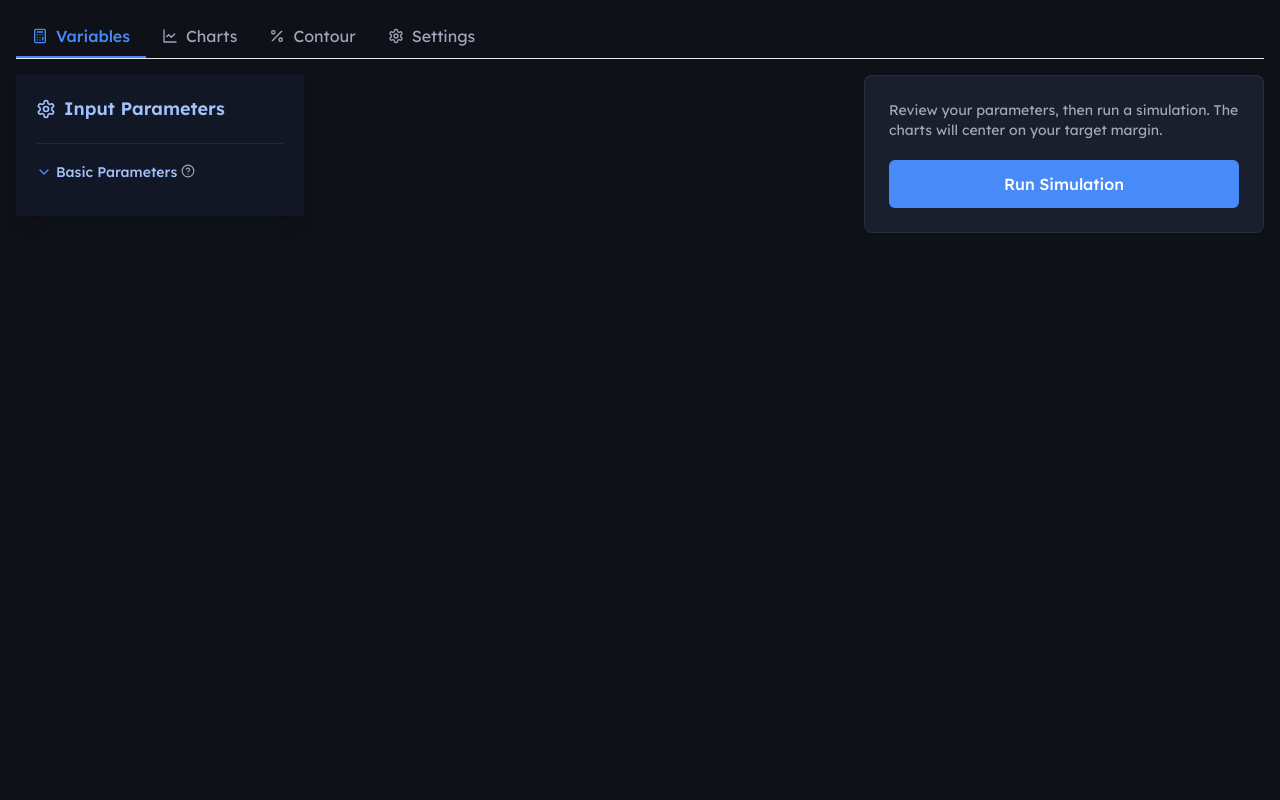
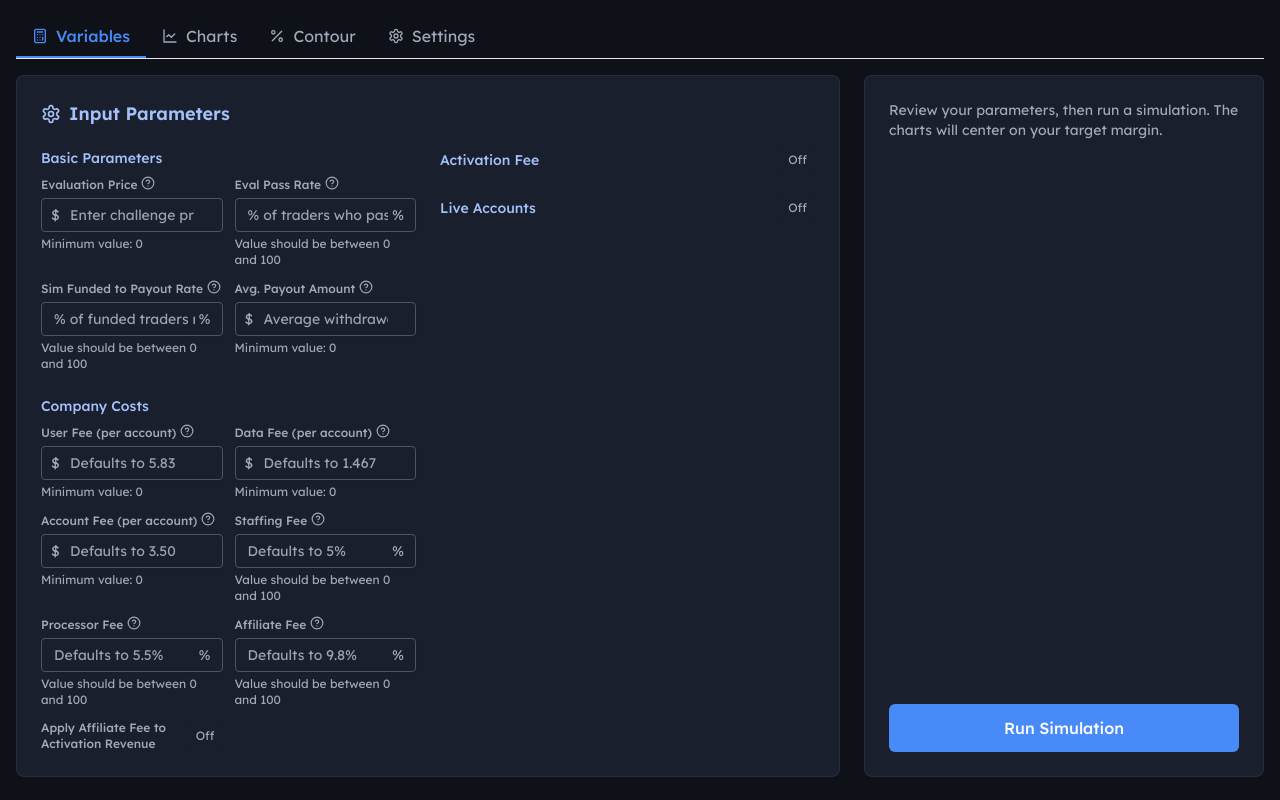
Before and after one commit to ZeusFU/Marginator-V2, a React (Vite) app: page / in a window 1280 px wide. Built offline with nearby package versions, Linux system fonts and the light colour scheme.

Commit message:
fix(sidebar): ensure inline prop is forwarded through Sidebar wrapper; non-inline branch previously hid inputs

```diff
--- a/src/components/Sidebar.tsx
+++ b/src/components/Sidebar.tsx
@@ -234,7 +234,7 @@ function Sidebar({
         <>
           {/* Fallback: original stacked layout when not inline */}
           <CollapsibleSection title="Basic Parameters" tooltip="Core variables that determine the fundamental profitability of the business model">
-            <div className="space-y-3">
+        <div className="space-y-3">
               {/* same inputs as above, compact omitted for brevity */}
         </div>
       </CollapsibleSection>
@@ -247,10 +247,12 @@ function Sidebar({
 // Compatibility wrapper for legacy API - this can be removed if not needed
 function SidebarWrapper({
   isSidebarOpen,
-  setIsSidebarOpen
+  setIsSidebarOpen,
+  inline
 }: {
   isSidebarOpen: boolean;
   setIsSidebarOpen: (open: boolean) => void;
+  inline?: boolean;
 }) {
   return (
     <>
@@ -266,6 +268,7 @@ function SidebarWrapper({
       <Sidebar
         isSidebarOpen={isSidebarOpen}
         setIsSidebarOpen={setIsSidebarOpen}
+        inline={inline}
       />
     </>
   );
```
